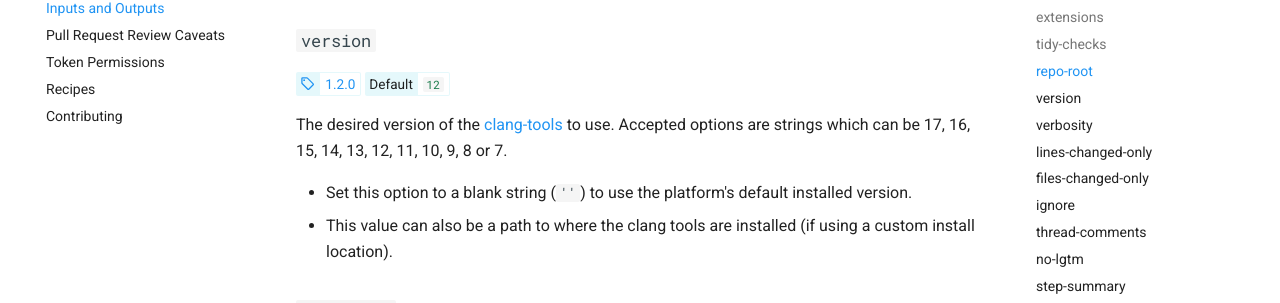
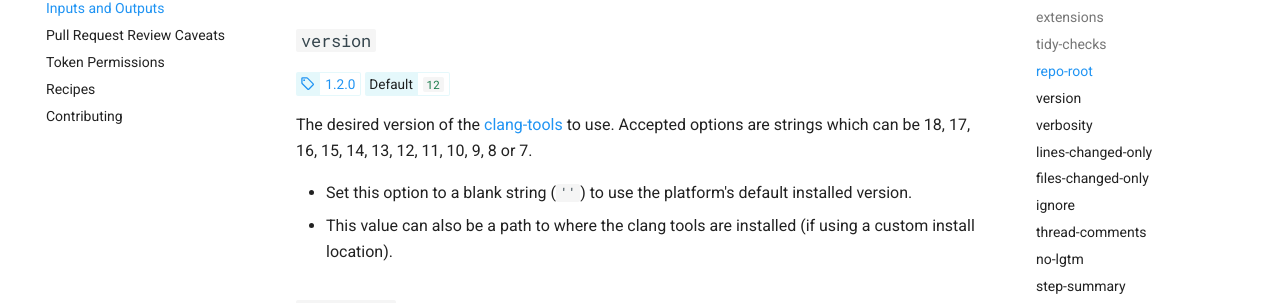
Before and after one commit to cpp-linter/cpp-linter-action, an MkDocs documentation site: the page built from docs/inputs-outputs.md, in a window 1280 px wide and 900 px high, scrolled down 995 px. Shown: the part 145-448 px from the top of the window. Built offline with MkDocs 1.6.1 and Material for MkDocs 9.7.7, drawn with Linux system fonts in a browser that asks for light colours; comment, search, counter and statistics services are not loaded.

Commit message:
change action.yml and doc files #203 (#204)
* update description, add clang-tools v18 to action.yml
* add clang-tools v18 to inputs-outputs.md
* follow up #60, change author from `shenxianpeng` to `cpp-linter` in action.yml after transfer.

```diff
--- a/action.yml
+++ b/action.yml
@@ -1,6 +1,6 @@
 name: C/C++ Linter
-description: Lint C/C++ code with clang-format and clang-tidy then post annotations, comments, and step summary with results.
-author: shenxianpeng
+description: Linting C/C++ code integrating clang-tidy and clang-format to collect feedback provided in the form of file-annotations, thread-comments, workflow step-summary, and Pull Request reviews.
+author: cpp-linter
 branding:
   icon: "check-circle"
   color: "green"
@@ -58,7 +58,7 @@ inputs:
     required: false
     default: "."
   version:
-    description: "The desired version of the clang tools to use. Accepted options are strings which can be 17, 16, 15, 14, 13, 12, 11, 10, 9, 8 or 7. Defaults to 12."
+    description: "The desired version of the clang tools to use. Accepted options are strings which can be 18, 17, 16, 15, 14, 13, 12, 11, 10, 9, 8 or 7. Defaults to 12."
     required: false
     default: "12"
   verbosity:
--- a/docs/inputs-outputs.md
+++ b/docs/inputs-outputs.md
@@ -43,7 +43,7 @@ The relative path to the repository root directory. This path is relative to the
 <!-- md:version 1.2.0 -->
 <!-- md:default 12 -->
 
-The desired version of the [clang-tools](https://github.com/cpp-linter/clang-tools-pip) to use. Accepted options are strings which can be 17, 16, 15, 14, 13, 12, 11, 10, 9, 8 or 7.
+The desired version of the [clang-tools](https://github.com/cpp-linter/clang-tools-pip) to use. Accepted options are strings which can be 18, 17, 16, 15, 14, 13, 12, 11, 10, 9, 8 or 7.
 
 - Set this option to a blank string (`''`) to use the platform's default installed version.
 - This value can also be a path to where the clang tools are installed (if using a custom install location).
```
